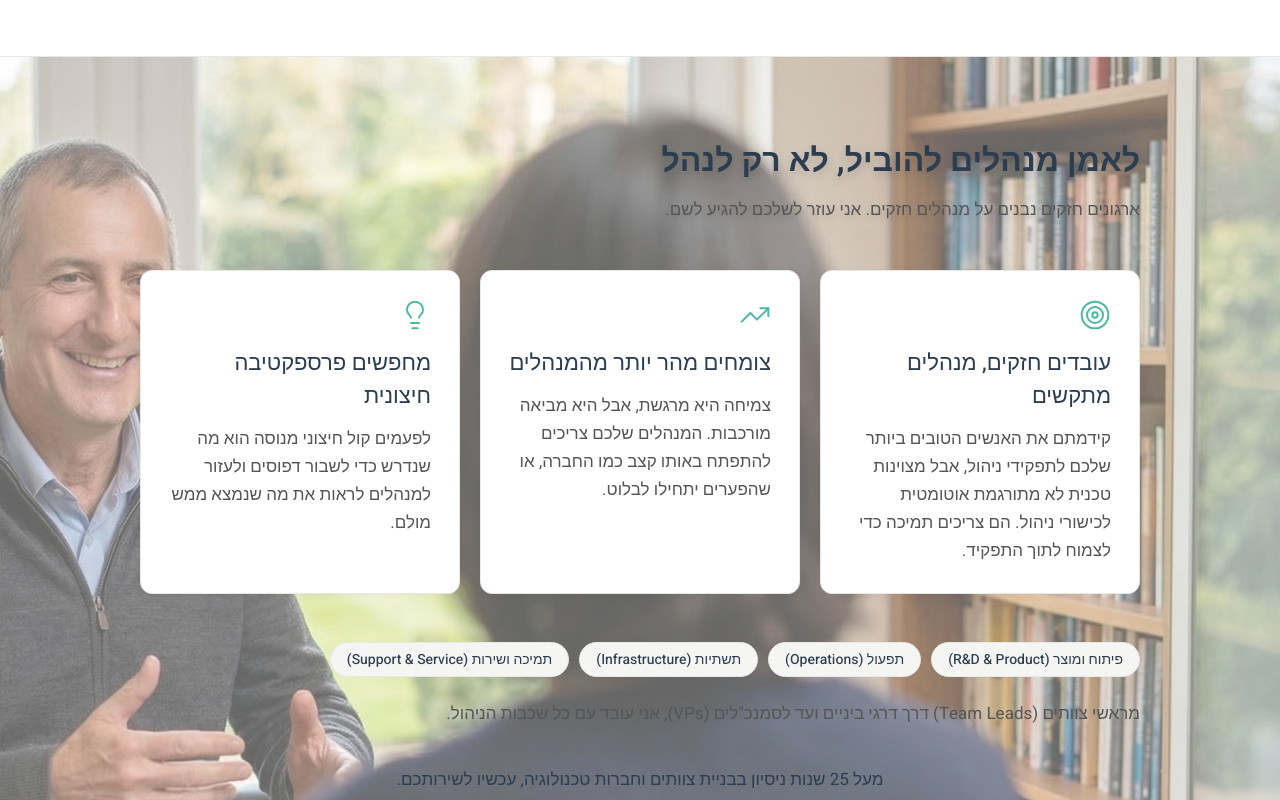
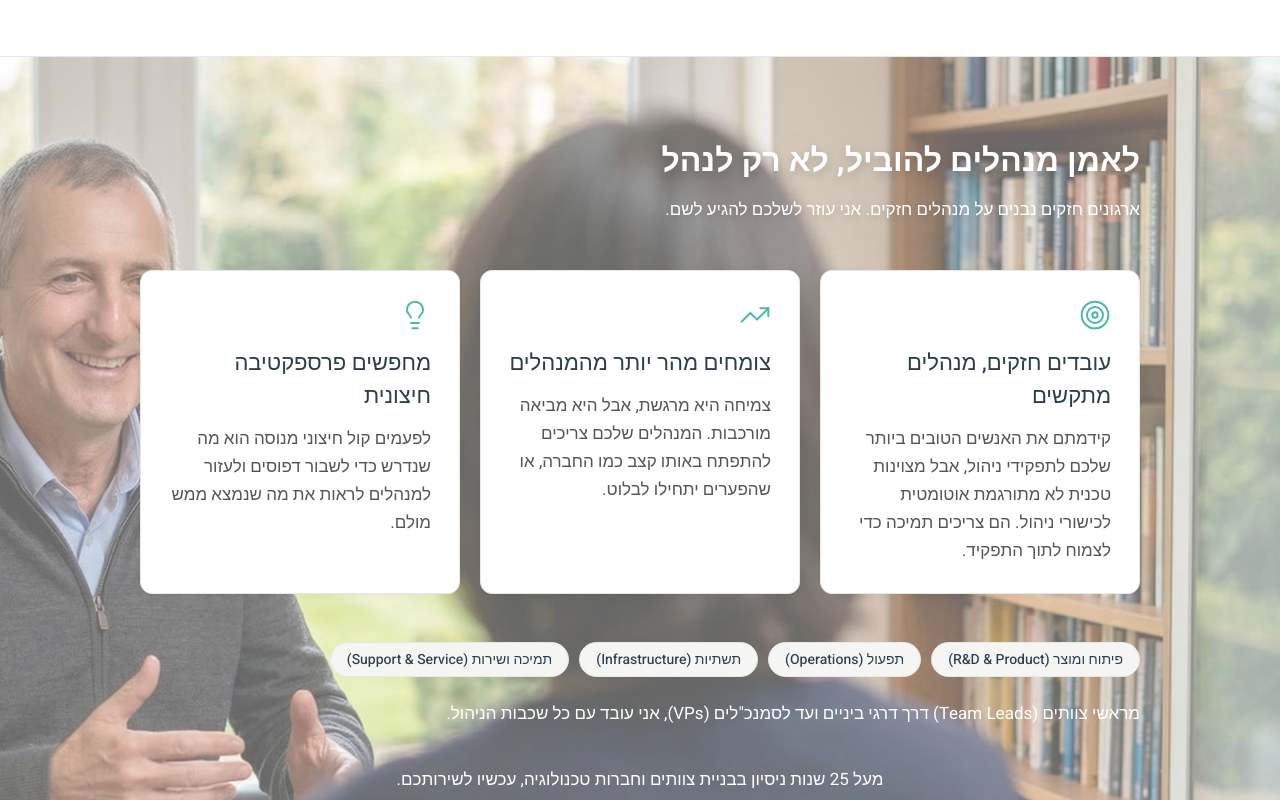
Before and after one commit to shani-ofer/Website-March-2026, a React (Vite) app: page / in a window 1280 px wide. Shown: the part 2220-3020 px from the top of the page. Built offline with nearby package versions, Linux system fonts and the light colour scheme.

Commit message:
Change section text to white

```diff
--- a/src/pages/Homepage.tsx
+++ b/src/pages/Homepage.tsx
@@ -124,8 +124,8 @@ export function Homepage() {
         <div className="absolute inset-0 z-0 bg-white/40" />
 
         <div className="relative z-10 max-w-[1000px] mx-auto">
-          <h2 className="text-deep-navy mb-3 drop-shadow-lg">לאמן מנהלים להוביל, לא רק לנהל</h2>
-          <p className="text-[18px] md:text-[22px] font-medium text-[#555] mb-12 drop-shadow-md">
+          <h2 className="text-white mb-3 drop-shadow-lg">לאמן מנהלים להוביל, לא רק לנהל</h2>
+          <p className="text-[18px] md:text-[22px] font-medium text-white mb-12 drop-shadow-md">
             ארגונים חזקים נבנים על מנהלים חזקים. אני עוזר לשלכם להגיע לשם.
           </p>
 
@@ -154,13 +154,13 @@ export function Homepage() {
               <DomainTag>תשתיות (Infrastructure)</DomainTag>
               <DomainTag>תמיכה ושירות (Support & Service)</DomainTag>
             </div>
-            <p className="body-text text-[#555]">
+            <p className="body-text text-white">
               מראשי צוותים (Team Leads) דרך דרגי ביניים ועד לסמנכ"לים (VPs), אני עובד עם כל שכבות הניהול.
             </p>
           </div>
 
           <div className="text-center">
-            <p className="text-[19px] font-medium text-deep-navy mb-8">
+            <p className="text-[19px] font-medium text-white mb-8">
               מעל 25 שנות ניסיון בבניית צוותים וחברות טכנולוגיה, עכשיו לשירותכם.
             </p>
             <Button variant="primary-navy" href="/management">
```
